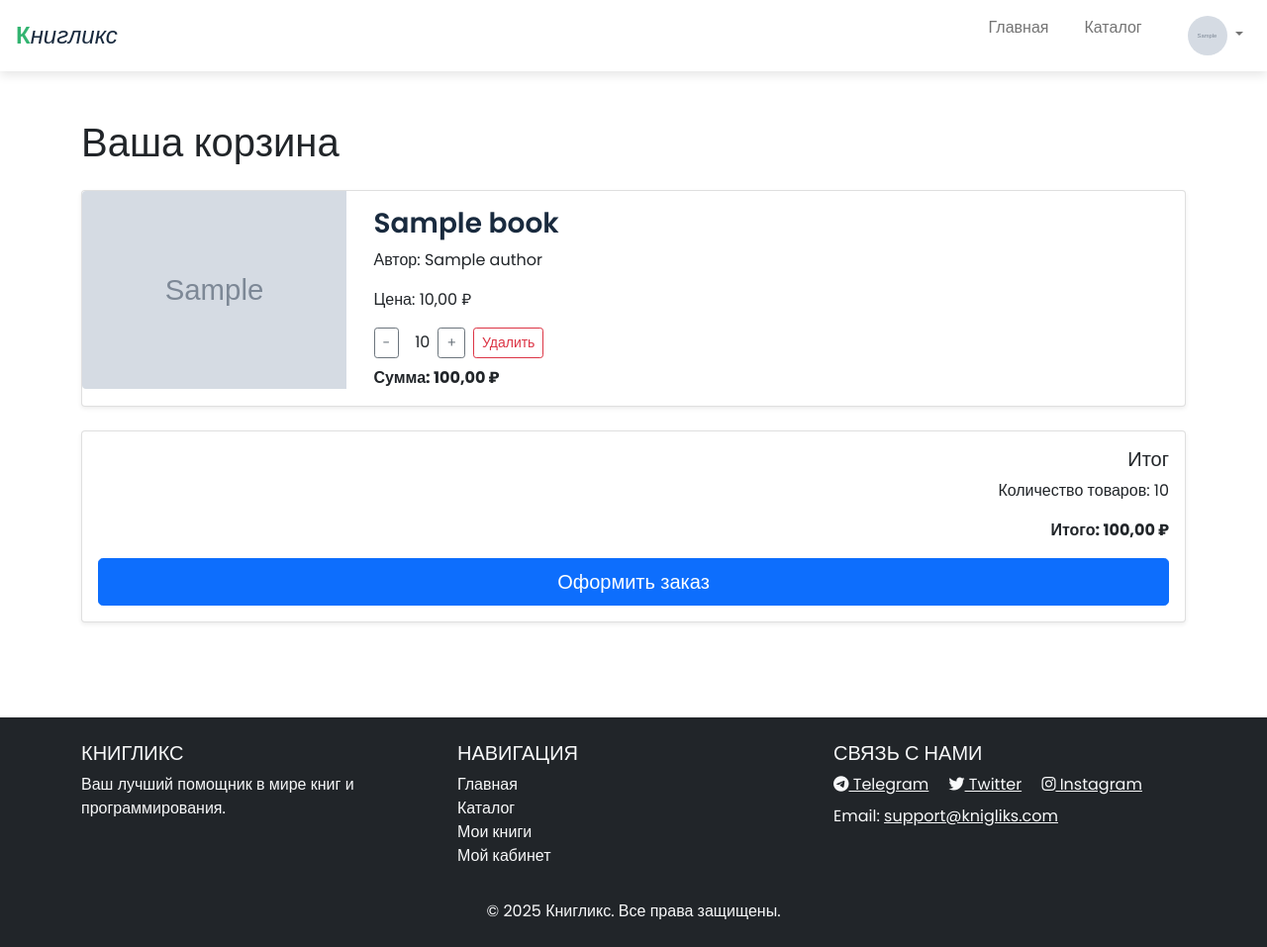
After one commit to abortacc/book_shop, a Django app: page /cart/ in a window 1280 px wide. The commit adds this page. Shown: the whole page at 99% size. Run offline with Django 5.2, Linux system fonts and the light colour scheme; a user stored in the database is signed in; tables that the repository leaves empty hold one stand-in row (values such as "Sample post"); grey boxes marked "Sample" are stand-in pictures; some libraries are stand-ins or nearby versions.

Commit message:
Create a full cart system

```diff
--- a/book_shop/book_shop/urls.py
+++ b/book_shop/book_shop/urls.py
@@ -20,6 +20,7 @@ urlpatterns = [
         ),
         name='registration',
     ),
+    path('cart/', include('cart.urls', namespace='cart'))
 ]
 
 if settings.DEBUG:
--- a/book_shop/cart/urls.py
+++ b/book_shop/cart/urls.py
@@ -0,0 +1,22 @@
+from django.urls import path
+
+
+from .views import (
+    CartTemplateView,
+    AddToCartView,
+    UpdateCartItemView,
+    CheckoutView,
+    SuccessView
+)
+
+
+app_name = 'cart'
+
+
+urlpatterns = [
+    path('', CartTemplateView.as_view(), name='main'),
+    path('add/<int:book_id>/', AddToCartView.as_view(), name='add'),
+    path('update/<int:item_id>/', UpdateCartItemView.as_view(), name='update'),
+    path('checkout/', CheckoutView.as_view(), name='checkout'),
+    path('success/', SuccessView.as_view(), name='success'),
+]
--- /dev/null
+++ b/book_shop/cart/views.py
@@ -0,0 +1,117 @@
+from django.views.generic import TemplateView, View
+from django.shortcuts import get_object_or_404, redirect, reverse
+from django.contrib import messages
+from django.http import JsonResponse
+
+
+from .models import Cart, CartItem, Order
+from catalog.models import Book
+from core.models.mixins import AutoTemplateMixin
+
+
+class CartTemplateView(AutoTemplateMixin, TemplateView):
+    model = Cart
+    template_name_suffix = '_main'
+
+    def get_context_data(self, **kwargs):
+        context = super().get_context_data(**kwargs)
+        cart = self.get_cart()
+
+        cart_items = cart.items.all()
+        subtotal = sum(item.total_price for item in cart_items)
+        total_quantity = sum(item.quantity for item in cart_items)
+
+        context.update({
+            'cart': cart,
+            'cart_items': cart_items,
+            'subtotal': subtotal,
+            'total_quantity': total_quantity
+        })
+        return context
+
+    def get_cart(self):
+        if self.request.user.is_authenticated:
+            cart, _ = Cart.objects.get_or_create(user=self.request.user)
+        else:
+            session_key = self.request.session.session_key
+            if not session_key:
+                self.request.session.create()
+                session_key = self.request.session.session_key
+            cart, _ = Cart.objects.get_or_create(session_key=session_key)
+        return cart
+
+
+class AddToCartView(View):
+    def post(self, request, book_id):
+        book = get_object_or_404(Book, id=book_id)
+        if not book.is_avaible:
+            messages.error(request, f"Книга {book.title} недоступна")
+            return redirect('catalog:book_detail', pk=book_id)
+
+        cart = CartTemplateView.get_cart(self)
+        quantity = int(request.POST.get('quantity', 1))
+
+        cart_item, created = CartItem.objects.get_or_create(
+            cart=cart,
+            book=book,
+            defaults={'quantity': quantity}
+        )
+
+        if not created:
+            cart_item.quantity += quantity
+            cart_item.save()
+
+        messages.success(request, f"Добавлено {book.title} в корзину")
+        return redirect('cart:main')
+
+
+class UpdateCartItemView(View):
+    def post(self, request, item_id):
+        cart_item = get_object_or_404(CartItem, id=item_id)
+        action = request.POST.get('action')
+
+        if action == 'increment':
+            cart_item.quantity += 1
+        elif action == 'decrement' and cart_item.quantity > 1:
+            cart_item.quantity -= 1
+        elif action == 'remove':
+            cart_item.delete()
+            messages.success(request, f"Книга {cart_item.book.title} удалена из корзины")
+            return redirect('cart:main')
+
+        cart_item.save()
+        return redirect('cart:main')
+
+
+class CheckoutView(AutoTemplateMixin, TemplateView):
+    model = Cart
+    template_name_suffix = '_checkout'
+
+    def post(self, request):
+        cart = self.get_cart()
+        if not cart.items.exists():
+            messages.error(request, "Корзина пуста")
+            return redirect('cart:main')
+
+        items = [{
+            'book_id': item.book.id,
+            'title': item.book.title,
+            'quantity': item.quantity,
+            'price': str(item.book.price),
+            'total': str(item.total_price)
+        } for item in cart.items.all()]
+
+        order = Order.objects.create(
+            name=request.POST.get('name'),
+            phone=request.POST.get('phone'),
+            items=items,
+            subtotal=sum(item.total_price for item in cart.items.all())
+        )
+
+        cart.items.all().delete()
+        messages.success(request, f"Заказ #{order.id} успешно создан")
+        return redirect('cart:success')
+
+
+class SuccessView(AutoTemplateMixin, TemplateView):
+    template_name_suffix = '_success'
--- a/book_shop/static/css/style.css
+++ b/book_shop/static/css/style.css
@@ -359,3 +359,56 @@ h3 {
 .page-item :hover {
     color: #28a745;
 }
+
+.cart-container, .checkout-container {
+    max-width: 1200px;
+    margin: 0 auto;
+    padding: 20px;
+}
+
+.cart-item {
+    display: flex;
+    gap: 20px;
+    padding: 15px;
+    border-bottom: 1px solid #eee;
+}
+
+.cart-item img {
+    width: 100px;
+    height: 150px;
+    object-fit: cover;
+}
+
+.item-details {
+    flex: 1;
+}
+
+.cart-summary {
+    margin-top: 20px;
+    text-align: right;
+}
+
+.checkout-button {
+    display: inline-block;
+    padding: 10px 20px;
+    background: #28a745;
+    color: white;
+    text-decoration: none;
+    border-radius: 4px;
+}
+
+.form-group {
+    margin-bottom: 15px;
+}
+
+.form-group label {
+    display: block;
+    margin-bottom: 5px;
+}
+
+.form-group input {
+    width: 100%;
+    padding: 8px;
+    border: 1px solid #ddd;
+    border-radius: 4px;
+}
--- /dev/null
+++ b/book_shop/templates/cart/cart_main.html
@@ -0,0 +1,53 @@
+{% extends 'base.html' %}
+
+{% block title %}Корзина{% endblock title %}
+
+{% block content %}
+<div class="container my-5">
+    <h1 class="mb-4">Ваша корзина</h1>
+
+    {% if cart_items %}
+        <div class="cart-items">
+            {% for item in cart_items %}
+                <div class="card mb-3 shadow-sm">
+                    <div class="row g-0">
+                        <div class="col-md-3">
+                            <img src="{{ item.book.cover_image.url }}" alt="{{ item.book.title }}" class="img-fluid rounded-start" style="max-height: 200px; object-fit: cover;">
+                        </div>
+                        <div class="col-md-9">
+                            <div class="card-body">
+                                <h3 class="card-title">{{ item.book.title }}</h3>
+                                <p class="card-text">Автор: {{ item.book.author }}</p>
+                                <p class="card-text">Цена: {{ item.book.price }} ₽</p>
+                                <form method="post" action="{% url 'cart:update' item.id %}" class="d-flex align-items-center mb-2">
+                                    {% csrf_token %}
+                                    <button type="submit" name="action" value="decrement" class="btn btn-outline-secondary btn-sm me-2">-</button>
+                                    <span class="mx-2">{{ item.quantity }}</span>
+                                    <button type="submit" name="action" value="increment" class="btn btn-outline-secondary btn-sm me-2">+</button>
+                                    <button type="submit" name="action" value="remove" class="btn btn-outline-danger btn-sm">Удалить</button>
+                                </form>
+                                <p class="card-text fw-bold">Сумма: {{ item.total_price }} ₽</p>
+                            </div>
+                        </div>
+                    </div>
+                </div>
+            {% endfor %}
+        </div>
+
+        <div class="cart-summary mt-4">
+            <div class="card shadow-sm">
+                <div class="card-body">
+                    <h5 class="card-title">Итог</h5>
+                    <p class="card-text">Количество товаров: {{ total_quantity }}</p>
+                    <p class="card-text fw-bold">Итого: {{ subtotal }} ₽</p>
+                    <a href="{% url 'cart:checkout' %}" class="btn btn-primary btn-lg w-100">Оформить заказ</a>
+                </div>
+            </div>
+        </div>
+    {% else %}
+        <div class="alert alert-info text-center" role="alert">
+            Ваша корзина пуста. <a href="{% url 'catalog:catalog_main' %}" class="alert-link">Перейти к книгам</a>
+        </div>
+    {% endif %}
+</div>
+{% endblock %}
```
Also changed, not shown: book_shop/templates/cart/cart_checkout.html (added, +49 -0 lines), book_shop/templates/catalog/book_detail.html (+25 -13 lines), book_shop/cart/migrations/0001_initial.py (added).
